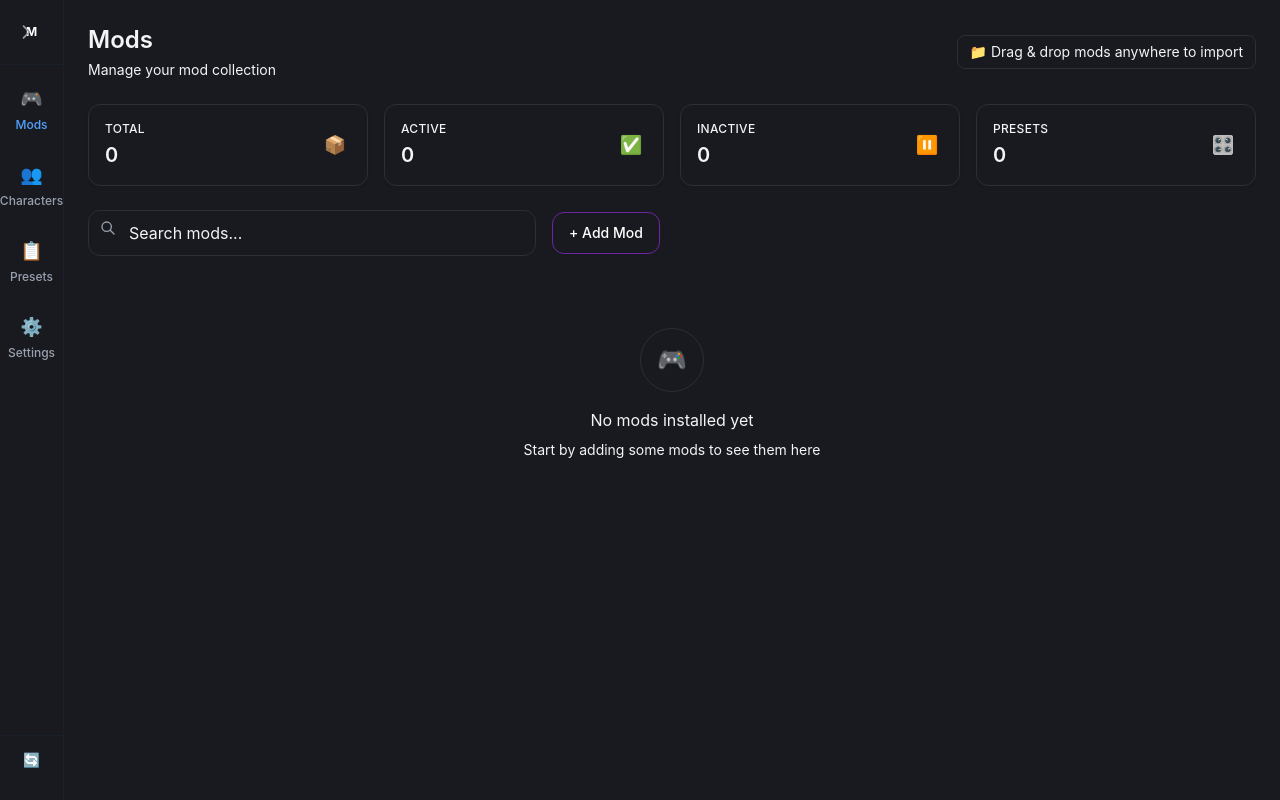
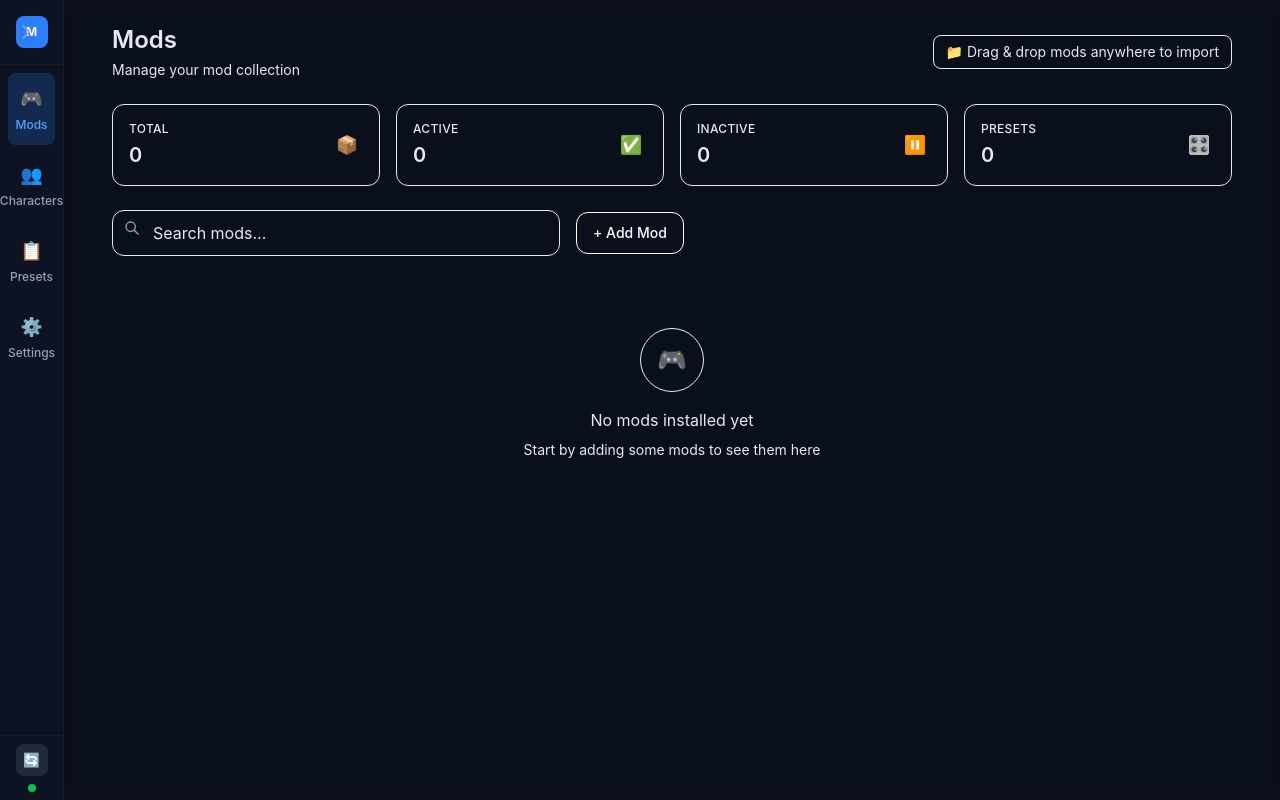
Before and after one commit to RynxPro/aether-manager, a React (Vite) app: page / in a window 1280 px wide. Built offline with nearby package versions, Linux system fonts and the light colour scheme.

Commit message:
improving the ui X

```diff
--- a/src/App.css
+++ b/src/App.css
@@ -1,48 +1,55 @@
 @import "tailwindcss";
 
+/* 🌙 MoonLight Theme Variables */
 :root {
-  font-family: Inter, Avenir, Helvetica, Arial, sans-serif;
-  font-size: 16px;
-  line-height: 24px;
-  font-weight: 400;
-
-  color: #f6f6f6;
-
-  --bg: #191a1f; /* main app background (from phone screens) */
-  --surface: #303035; /* cards / panels */
-  --accent: #6d27a1; /* main purple */
-  --accent-bright: #ca5fff; /* bright purple for strong CTAs (use sparingly) */
-  --text: #f3f4f6; /* primary text (near white) */
-  --text-muted: #9ca3af; /* secondary / helper text */
-  --border: #2e2e36; /* subtle divider / stroke */
-
-  font-synthesis: none;
-  text-rendering: optimizeLegibility;
-  -webkit-font-smoothing: antialiased;
-  -moz-osx-font-smoothing: grayscale;
-  -webkit-text-size-adjust: 100%;
+  --moon-bg: #0a0f1c;
+  --moon-surface: #141a2a;
+  --moon-glow-violet: #7a5af8;
+  --moon-glow-cyan: #4dd0e1;
+  --moon-accent: #9c6eff;
+  --moon-on: #4ade80;
+  --moon-off: #f87171;
+  --moon-text: #e4e9f5;
+  --moon-muted: #8a92b2;
+  --moon-border: #1e2233;
 }
 
-* {
-  box-sizing: border-box;
-  background: none !important;
-  background-image: none !important;
-  background-color: transparent !important;
+/* Global defaults */
+html,
+body,
+#root {
+  height: 100%;
 }
 
 body {
-  margin: 0;
-  padding: 0;
-  background: var(--bg) !important;
-  color: var(--text);
-  background-image: none !important;
-  background-color: var(--bg) !important;
-  -webkit-print-color-adjust: exact;
-  print-color-adjust: exact;
+  background-color: var(--moon-bg);
+  color: var(--moon-text);
+  font-family: "Inter", system-ui, sans-serif;
+  -webkit-font-smoothing: antialiased;
+  -moz-osx-font-smoothing: grayscale;
 }
 
-#root {
-  height: 100vh;
-  width: 100vw;
-  background-color: var(--bg);
+/* Utilities */
+.text-muted {
+  color: var(--moon-muted);
 }
+
+.card {
+  background-color: var(--moon-surface);
+  border: 1px solid var(--moon-border);
+  border-radius: 12px;
+  padding: 1rem;
+  box-shadow: 0 4px 20px rgba(0, 0, 0, 0.4);
+}
+
+.btn-primary {
+  background-color: var(--moon-accent);
+  color: var(--moon-text);
+  border-radius: 8px;
+  padding: 0.5rem 1rem;
+  font-weight: 500;
+}
+
+.btn-primary:hover {
+  background-color: var(--moon-glow-violet);
+}
--- a/src/App.tsx
+++ b/src/App.tsx
@@ -53,9 +53,11 @@ function App() {
   };
 
   return (
-    <div className="flex h-screen bg-gradient-to-br from-gray-950 via-gray-900 to-gray-950">
+    <div className="flex h-screen bg-[var(--moon-bg)]">
       <Sidebar currentPage={currentPage} onPageChange={handlePageChange} />
-      <main className="flex-1 overflow-y-auto backdrop-blur-sm">{renderPage()}</main>
+      <main className="flex-1 overflow-y-auto backdrop-blur-sm px-6">
+        {renderPage()}
+      </main>
     </div>
   );
 }
--- a/src/components/CharacterCard.tsx
+++ b/src/components/CharacterCard.tsx
@@ -1,4 +1,4 @@
-import React from 'react';
+import React from "react";
 
 export interface CharacterCardProps {
   character: {
@@ -17,7 +17,7 @@ export interface CharacterCardProps {
 const CharacterCard: React.FC<CharacterCardProps> = ({
   character,
   onClick,
-  className = '',
+  className = "",
 }) => {
   const handleClick = () => {
     if (onClick) {
@@ -27,12 +27,12 @@ const CharacterCard: React.FC<CharacterCardProps> = ({
 
   return (
     <div
-      className={`flex flex-col items-center p-4 rounded-xl transition-all duration-200 cursor-pointer group bg-gray-900/30 backdrop-blur-sm border border-gray-800/50 hover:border-gray-700/50 hover:bg-gray-900/50 ${className}`}
+      className={`flex flex-col items-center p-3 sm:p-4 rounded-xl transition-all duration-200 cursor-pointer group bg-gray-900/30 backdrop-blur-sm border border-gray-800/50 hover:border-gray-700/50 hover:bg-gray-900/50 h-full w-full ${className}`}
       onClick={handleClick}
     >
       {/* Character Portrait */}
-      <div className="relative mb-3">
-        <div className="w-16 h-16 bg-gray-700 rounded-full flex items-center justify-center overflow-hidden group-hover:bg-gray-600 transition-colors border-2 border-gray-600">
+      <div className="relative mb-2 sm:mb-3 w-full aspect-square max-w-[80px] mx-auto">
+        <div className="w-full h-full bg-gray-700 rounded-full flex items-center justify-center overflow-hidden group-hover:bg-gray-600 transition-colors border-2 border-gray-600">
           {character.iconUrl ? (
             <img
               src={character.iconUrl}
@@ -40,11 +40,11 @@ const CharacterCard: React.FC<CharacterCardProps> = ({
               className="w-full h-full object-cover"
               onError={(e) => {
                 const img = e.target as HTMLImageElement;
-                img.style.display = 'none';
+                img.style.display = "none";
               }}
             />
           ) : (
-            <span className="text-2xl">{character.icon || '👤'}</span>
+            <span className="text-2xl">{character.icon || "👤"}</span>
           )}
         </div>
 
@@ -52,13 +52,13 @@ const CharacterCard: React.FC<CharacterCardProps> = ({
         <div className="absolute -bottom-1 -right-1 flex space-x-1">
           {character.installedMods > 0 && (
             <div
-              className="w-3 h-3 bg-orange-500 rounded-full border border-gray-900"
+              className="w-3 h-3 bg-[var(--moon-accent)] rounded-full border border-[var(--moon-border)]"
               title={`${character.installedMods} mods installed`}
             />
           )}
           {character.activeMods > 0 && (
             <div
-              className="w-3 h-3 bg-green-500 rounded-full border border-gray-900"
+              className="w-3 h-3 bg-[var(--moon-on)] rounded-full border border-[var(--moon-border)]"
               title={`${character.activeMods} active mods`}
             />
           )}
@@ -66,12 +66,12 @@ const CharacterCard: React.FC<CharacterCardProps> = ({
       </div>
 
       {/* Character Name */}
-      <h3 className="text-white font-medium text-sm mb-2 text-center group-hover:text-blue-400 transition-colors">
+      <h3 className="text-white font-medium text-xs sm:text-sm mb-1 sm:mb-2 text-center group-hover:text-blue-400 transition-colors line-clamp-1 px-1 w-full">
         {character.name}
       </h3>
 
       {/* Stats */}
-      <div className="flex items-center space-x-4 text-xs text-gray-400">
+      <div className="flex items-center justify-center space-x-2 sm:space-x-4 text-xs text-gray-400 w-full">
         <div className="flex items-center space-x-1" title="Total mods">
           <span>{character.installedMods}</span>
           <span>Total</span>
--- a/src/pages/CharactersPage.tsx
+++ b/src/pages/CharactersPage.tsx
@@ -19,14 +19,16 @@ const CharactersPage: React.FC<CharactersPageProps> = ({
 
   if (loading) {
     return (
-      <div className="p-8">
-        <div className="mb-8">
-          <h1 className="text-3xl font-bold text-white mb-2">Characters</h1>
-          <p className="text-gray-400">Browse mods by character</p>
+      <div className="w-full max-w-[1800px] mx-auto px-8 sm:px-12 lg:px-20 py-6">
+        <div className="mb-10">
+          <h1 className="text-3xl font-bold text-[var(--moon-text)] mb-2">
+            Characters
+          </h1>
+          <p className="text-[var(--moon-muted)]">Browse mods by character</p>
         </div>
         <div className="text-center py-12">
           <div className="w-8 h-8 border-4 border-blue-600 border-t-transparent rounded-full animate-spin mx-auto mb-4"></div>
-          <p className="text-gray-400">Loading characters...</p>
+          <p className="text-[var(--moon-muted)]">Loading characters...</p>
         </div>
       </div>
     );
@@ -34,43 +36,42 @@ const CharactersPage: React.FC<CharactersPageProps> = ({
 
   if (error) {
     return (
-      <div className="p-8">
-        <div className="mb-8">
-          <h1 className="text-3xl font-bold text-white mb-2">Characters</h1>
-          <p className="text-gray-400">Browse mods by character</p>
+      <div className="w-full max-w-[1800px] mx-auto px-8 sm:px-12 lg:px-20 py-6">
+        <div className="mb-10">
+          <h1 className="text-3xl font-bold text-[var(--moon-text)] mb-2">
+            Characters
+          </h1>
+          <p className="text-[var(--moon-muted)]">Browse mods by character</p>
         </div>
         <div className="text-center py-12">
           <div className="w-24 h-24 bg-red-600/20 rounded-full flex items-center justify-center mx-auto mb-4">
             <span className="text-4xl">❌</span>
           </div>
-          <h3 className="text-xl font-semibold text-white mb-2">Error loading characters</h3>
-          <p className="text-gray-400">{error}</p>
+          <h3 className="text-xl font-semibold text-[var(--moon-text)] mb-2">
+            Error loading characters
+          </h3>
+          <p className="text-[var(--moon-muted)]">{error}</p>
         </div>
       </div>
     );
   }
 
   return (
-    <div className="p-8">
-      <div className="mb-8">
-        <h1 className="text-3xl font-bold text-white mb-2">Characters</h1>
-        <div className="flex items-center justify-between">
-          <p className="text-gray-400">Browse mods by character</p>
-          <div className="flex items-center space-x-2 text-sm text-gray-400">
-            <span className="flex items-center space-x-1">
-              <span>📁 Drag & drop mods anywhere to import</span>
-            </span>
-          </div>
-        </div>
+    <div className="w-full max-w-[1800px] mx-auto px-8 sm:px-12 lg:px-20 py-6">
+      <div className="mb-10">
+        <h1 className="text-3xl font-bold text-[var(--moon-text)] mb-2">
+          Characters
+        </h1>
+        <p className="text-[var(--moon-muted)]">Browse mods by character</p>
       </div>
 
       {/* Search Bar */}
-      <div className="mb-8">
-        <div className="relative max-w-md">
+      <div className="mb-12 max-w-md mx-auto">
+        <div className="relative">
           <input
             type="text"
             placeholder="Search by name, attribute, or specialty..."
-            className="w-full px-4 py-2 pl-10 bg-gray-800 border border-gray-700 rounded-lg text-white placeholder-gray-400 focus:outline-none focus:border-blue-500"
+            className="w-full px-4 py-2 pl-10 bg-[var(--moon-surface)] border border-[var(--moon-border)] rounded-lg text-white placeholder-gray-400 focus:outline-none focus:border-[var(--moon-glow-violet)] focus:ring-2 focus:ring-[var(--moon-glow-violet)]"
           />
           <svg
             className="absolute left-3 top-2.5 w-4 h-4 text-gray-400"
@@ -89,7 +90,7 @@ const CharactersPage: React.FC<CharactersPageProps> = ({
       </div>
 
       {/* Characters Grid */}
-      <div className="grid grid-cols-2 sm:grid-cols-3 md:grid-cols-4 lg:grid-cols-5 xl:grid-cols-6 2xl:grid-cols-8 gap-6">
+      <div className="grid grid-cols-2 sm:grid-cols-3 md:grid-cols-4 lg:grid-cols-5 gap-6 w-full">
         {characters.map((character) => (
           <CharacterCard
             key={character.id}
@@ -102,13 +103,13 @@ const CharactersPage: React.FC<CharactersPageProps> = ({
       {/* Empty State (if no characters found) */}
       {characters.length === 0 && (
         <div className="text-center py-12">
-          <div className="w-24 h-24 bg-gray-700 rounded-full flex items-center justify-center mx-auto mb-4">
+          <div className="w-24 h-24 bg-[var(--moon-surface)] rounded-full flex items-center justify-center mx-auto mb-4">
             <span className="text-4xl">👥</span>
           </div>
-          <h3 className="text-xl font-semibold text-white mb-2">
+          <h3 className="text-xl font-semibold text-[var(--moon-text)] mb-2">
             No characters found
           </h3>
-          <p className="text-gray-400">
+          <p className="text-[var(--moon-muted)]">
             Characters will appear here once mods are installed
           </p>
         </div>
```
